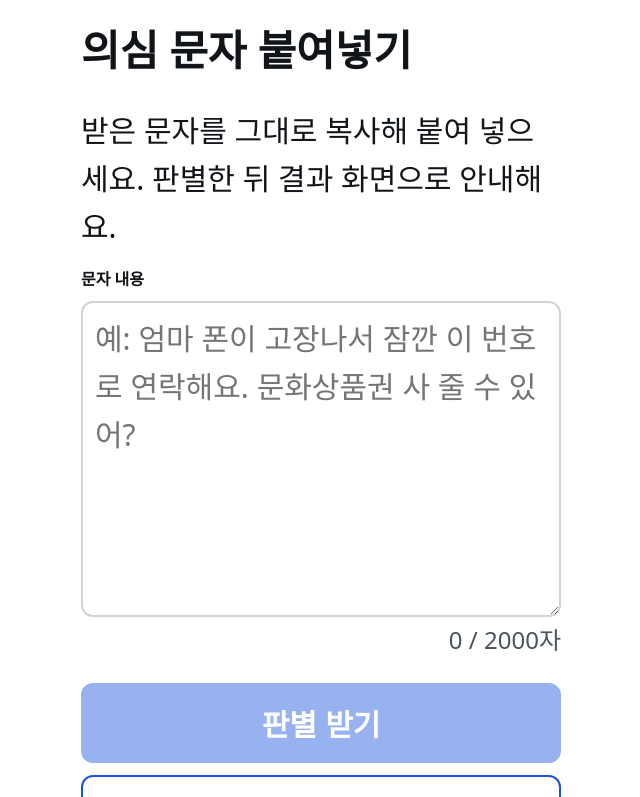
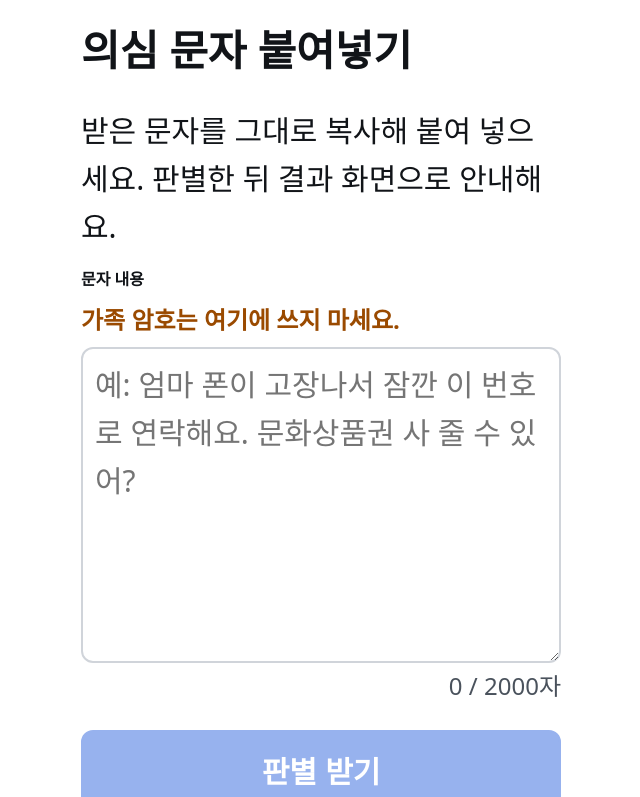
Before and after one commit to lythean1004/family-shield, a React (Vite) app in the folder web/: page /check/input in a window 1280 px wide. Shown: the top 797 px of the page, without its empty margins (319-959 px from the left). Built offline with nearby package versions, Linux system fonts and the light colour scheme.

Commit message:
F3-5: add passphrase warning to InputScreen textarea

```diff
--- a/web/src/App.css
+++ b/web/src/App.css
@@ -438,6 +438,29 @@
 .settings-toggle--on .settings-toggle__thumb { transform: translateX(40px); background: var(--c-action-text); }
 @media (prefers-reduced-motion: reduce) { .settings-toggle__thumb { transition: none; } }
 .settings-note { color: var(--c-text-sub); font-size: var(--fs-small); margin-top: var(--sp-4); }
+/* F3-1/F3-3 안내 목록 */
+.settings-list { margin: 0 0 var(--sp-3); padding-left: 1.4em; line-height: 1.7; }
+.settings-list li + li { margin-top: var(--sp-2); }
+
+/* F3-5 입력창 암호 경고 */
+.input-passphrase-warning {
+  margin: 0 0 var(--sp-2);
+  font-size: var(--fs-small);
+  font-weight: 700;
+  color: var(--c-caution);
+}
+
+/* F2-5 진짜라면 이렇게 와요 */
+.contact-card { display: flex; flex-direction: column; gap: var(--sp-2); }
+.normal-note-card {
+  margin: 0;
+  padding: var(--sp-3);
+  border-left: 4px solid var(--c-border);
+  background: var(--c-surface);
+  font-size: var(--fs-small);
+  line-height: 1.6;
+}
+.normal-note-card__label { display: block; font-weight: 700; margin-bottom: var(--sp-1); }
 
 /* ── C2 보호자 ───────────────────────────────────── */
 .guardian-head { font-size: var(--fs-small); color: var(--c-text-sub); margin: 0 0 var(--sp-3); }
--- a/web/src/screens/InputScreen.jsx
+++ b/web/src/screens/InputScreen.jsx
@@ -76,6 +76,10 @@ export default function InputScreen() {
       </p>
 
       <label className="input-textarea-label" htmlFor="fs-input-text">문자 내용</label>
+      {/* F3-5: 입력창에 암호 경고 — 가족 암호를 여기 입력하면 안 됨을 명시 */}
+      <p className="input-passphrase-warning" aria-live="polite">
+        가족 암호는 여기에 쓰지 마세요.
+      </p>
       <textarea
         id="fs-input-text"
         className="input-textarea"
```
